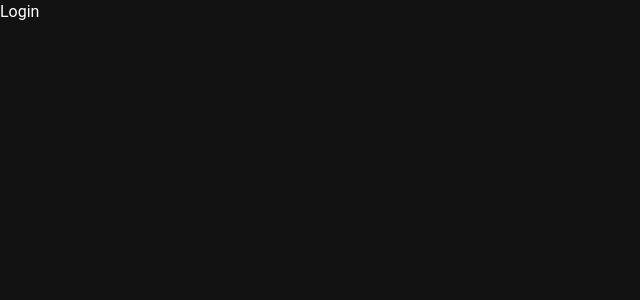
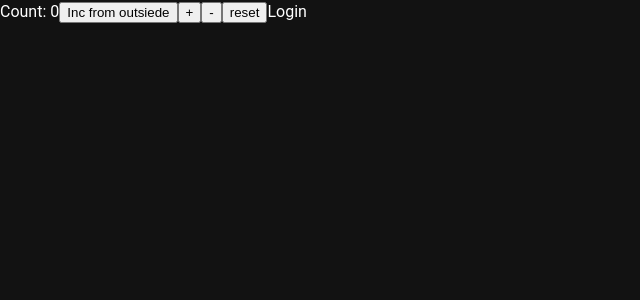
Before and after one commit to BabayanArmen/project_one_front, a React (Vite) app: page / in a window 1280 px wide. Shown: the top 300 px of the page, without its empty margins (0-640 px from the left). Built offline with nearby package versions, Linux system fonts and the light colour scheme.

Commit message:
zustand state management

```diff
--- a/package.json
+++ b/package.json
@@ -28,7 +28,8 @@
     "redux": "^5.0.1",
     "sass": "^1.102.0",
     "styled-components": "^6.5.1",
-    "zod": "^4.4.3"
+    "zod": "^4.4.3",
+    "zustand": "^5.0.14"
   },
   "devDependencies": {
     "@eslint/js": "^10.0.1",
--- a/src/layouts/AuthLayout.tsx
+++ b/src/layouts/AuthLayout.tsx
@@ -1,5 +1,13 @@
 import { Outlet } from "react-router-dom";
+import { useCounterStore } from "../zustand-store/useCounterStore";
 
 export function AuthLayout() {
-    return <Outlet/>
+    const count = useCounterStore(state => state.count);
+
+    return (
+        <>
+            <span>Count: {count}</span>
+            <Outlet/>
+        </>
+    )
 }
--- a/src/pages/auth-pages/Login.tsx
+++ b/src/pages/auth-pages/Login.tsx
@@ -1,5 +1,19 @@
+import { useCounterStore } from "../../zustand-store/useCounterStore";
+
 export function Login() {
+    const { increment, decrement, reset } = useCounterStore(state => state.actions);
+
     return (
-        <span>Login</span>
+        <>
+            <button onClick={inc}>Inc from outsiede</button>
+            <button onClick={increment}>+</button>
+            <button onClick={decrement}>-</button>
+            <button onClick={reset}>reset</button>
+            <span>Login</span>
+        </>
     )
 }
+
+function inc() {
+    useCounterStore.setState(state => ({count: state.count + 1}));
+}
--- /dev/null
+++ b/src/zustand-store/useCounterStore.ts
@@ -0,0 +1,113 @@
+import { create } from "zustand";
+
+type CounterState = {
+    count: number,
+    user: {
+        name: string,
+        address: {
+            street: string,
+            zipcode: string
+        }
+    }
+    actions: {
+        increment: () => void
+        decrement: () => void
+        reset: () => void
+        updateStreet: (value: string) => void
+    }
+}
+
+export const useCounterStore = create<CounterState>(set => {
+    return {
+        count: 0,
+        user: {
+            name: "John",
+            address: {
+                street: "Main St",
+                zipcode: "123"
+            }
+        },
+        actions: {
+            increment() {
+                set(state => ({count: state.count + 1}))
+            },
+            decrement() {
+                set(state => ({count: state.count - 1}))
+            },
+            reset() {
+                set({count: 0})
+            },
+
+            updateStreet(value) {
+                set(state => ({
+                    user: {
+                        ...state.user,
+                        address: {
+                            ...state.user.address,
+                            street: value
+                        }
+                    }
+                }))
+            }
+        }
+    }
+})
+
+//////////////////////////////// persist version  ////////////////////////////////
+// import { persist } from "zustand/middleware";
+// export const useCounterStore = create<CounterState>()
+//     persist( // to save state in localstorage
+//         () => {
+//             return {
+//                 count: 0
+//             }
+//         },
+//         { name: "count" }
+//     )
+
+//////////////////////////////// immer version ////////////////////////////////
+// import { immer } from "zustand/middleware/immer";
+
+// type CounterState = {
+//     count: number,
+//     user: {
+//         name: string,
+//         address: {
+//             street: string,
+//             zipcode: string
+//         }
+//     }
+// }
+
+// export const useCounterStore = create<CounterState>()(
+//     immer(
+//         () => {
+//             return {
+//                 count: 0,
+//                 user: {
+//                     name: "John",
+//                     address: {
+//                         street: "Main St",
+//                         zipcode: "123"
+//                     },
+//                 },
+//             }
+//         },
+//     )
+// )
+
+// export function increment() {
+//     useCounterStore.setState(state => ({count: state.count + 1}))
+// }
+
+// export function decrement() {
+//     useCounterStore.setState(state => ({count: state.count - 1}))
+// }
+
+// export function reset() {
+//     useCounterStore.setState({count: 0})
+// }
+
+// export function updateStreet(value: string) {
+//     useCounterStore.setState(state => state.user.address.street = value)
+// }
```
Also changed, not shown: 1 other file (tests, documents, lock files or other folders).
